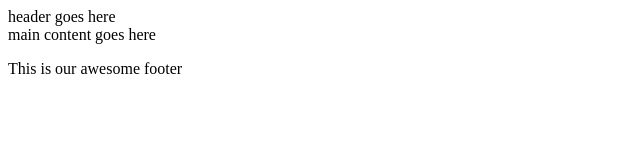
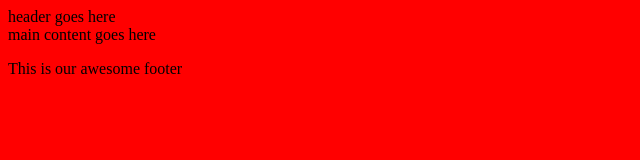
Before and after one commit to mbashiribrahim7/git-cc, a plain HTML site: page index.html in a window 1280 px wide. Shown: the whole page, without its empty margins (0-640 px from the left). Drawn offline with Linux system fonts and the light colour scheme.

Commit message:
Add styles

```diff
--- /dev/null
+++ b/css/styles.css
@@ -0,0 +1,3 @@
+body {
+    background-color: red;
+}
--- a/index.html
+++ b/index.html
@@ -4,6 +4,7 @@
         <meta charset="UTF-8">
         <meta name="viewport" content="width=device-width, initial-scale=1.0">
         <title>GIT CC</title>
+        <link rel="stylesheet" href="./css/styles.css">
     </head>
     <body>
         <header>
```
